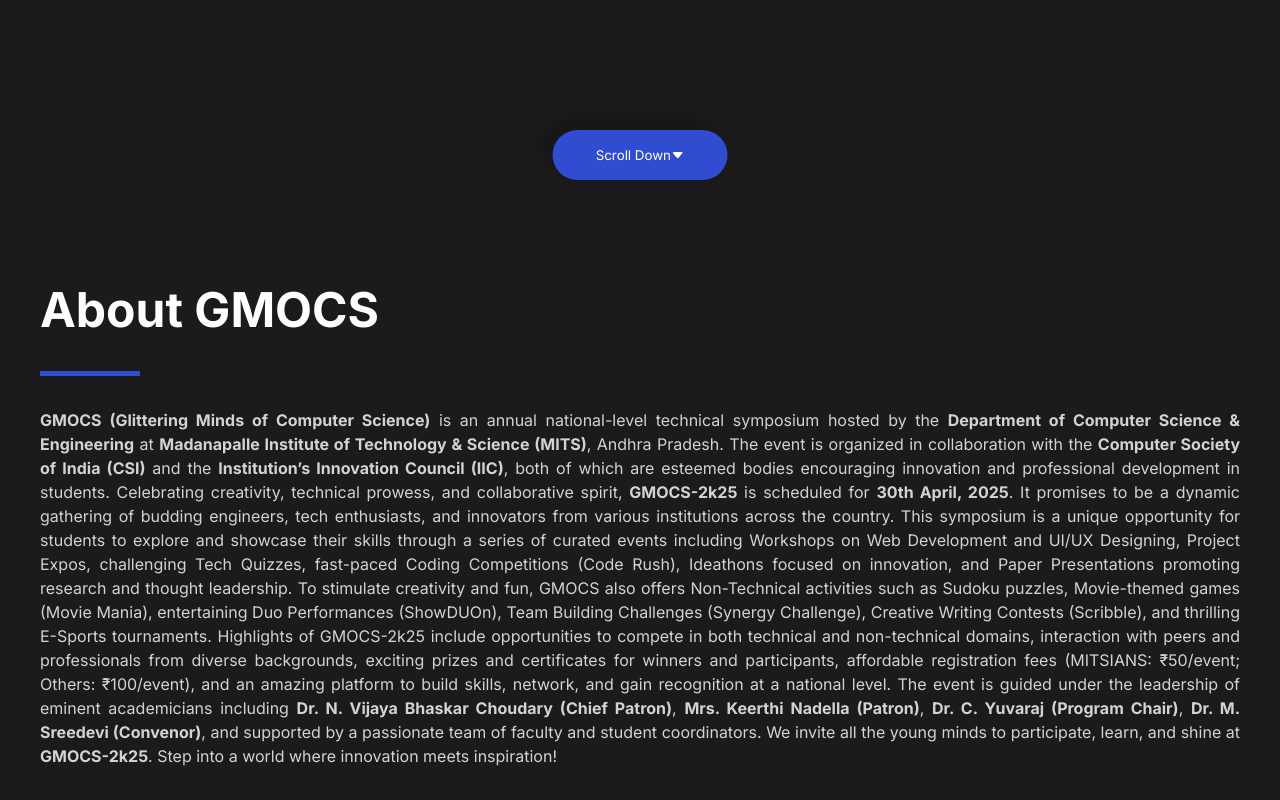
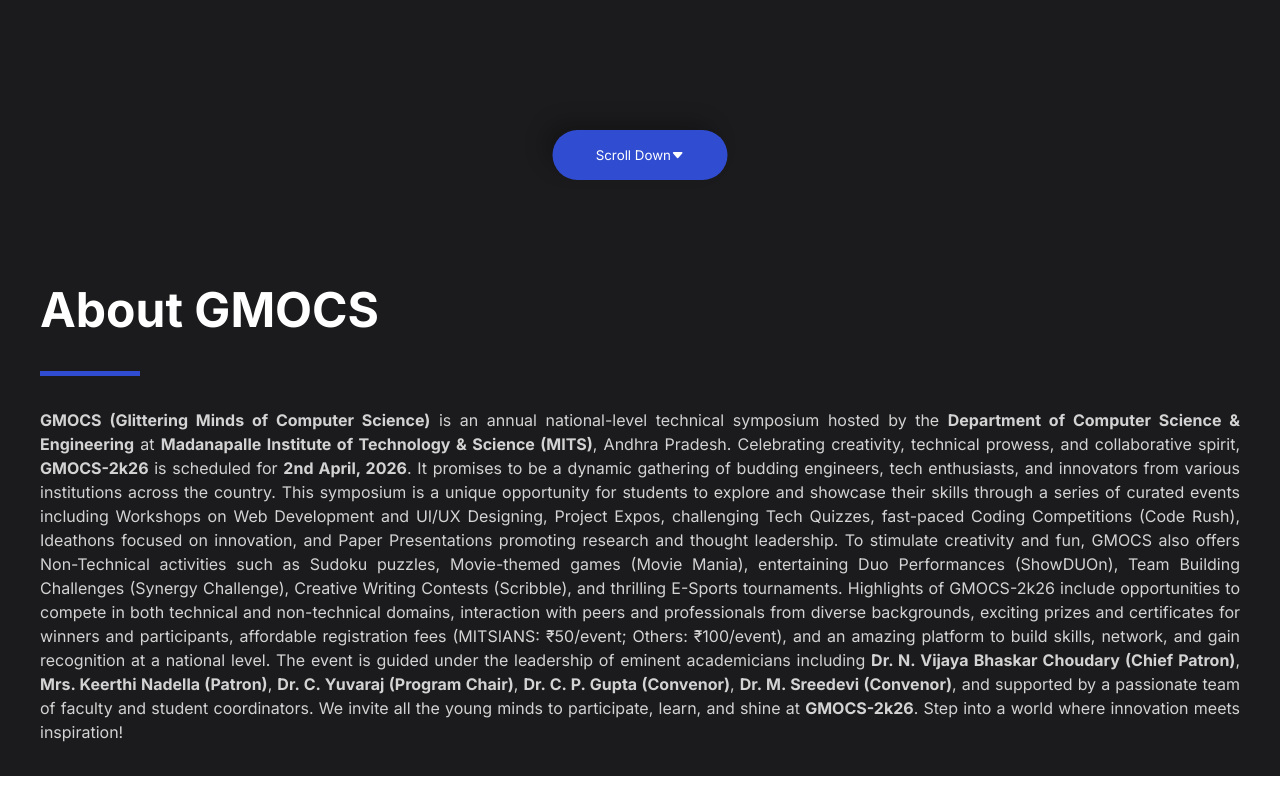
Before and after one commit to MaheshKumar1533/gmocs-3d, a React (Vite) app: page / in a window 1280 px wide. Shown: the part 600-1400 px from the top of the page. After the commit the page ends 1376 px from the top, so only its background shows below. Built offline with nearby package versions, Linux system fonts and the light colour scheme.

Commit message:
fix: Update event year from 2k25 to 2k26 in AboutGMOCS, EventDetails, and Events components

```diff
--- a/src/components/AboutGMOCS.jsx
+++ b/src/components/AboutGMOCS.jsx
@@ -1,5 +1,5 @@
 const AboutGMOCS = () => {
-  return (
+	return (
 		<div className="about-gmocs">
 			<h1>
 				About <span>G</span>MOCS
@@ -19,15 +19,10 @@
 					<strong>
 						Madanapalle Institute of Technology & Science (MITS)
 					</strong>
-					, Andhra Pradesh. The event is organized in collaboration
-					with the <strong>Computer Society of India (CSI)</strong>{" "}
-					and the{" "}
-					<strong>Institution’s Innovation Council (IIC)</strong>,
-					both of which are esteemed bodies encouraging innovation and
-					professional development in students. Celebrating
+					, Andhra Pradesh. Celebrating
 					creativity, technical prowess, and collaborative spirit,{" "}
-					<strong>GMOCS-2k25</strong> is scheduled for{" "}
-					<strong>30th April, 2025</strong>. It promises to be a
+					<strong>GMOCS-2k26</strong> is scheduled for{" "}
+					<strong>2nd April, 2026</strong>. It promises to be a
 					dynamic gathering of budding engineers, tech enthusiasts,
 					and innovators from various institutions across the country.
 					This symposium is a unique opportunity for students to
@@ -42,7 +37,7 @@
 					entertaining Duo Performances (ShowDUOn), Team Building
 					Challenges (Synergy Challenge), Creative Writing Contests
 					(Scribble), and thrilling E-Sports tournaments. Highlights
-					of GMOCS-2k25 include opportunities to compete in both
+					of GMOCS-2k26 include opportunities to compete in both
 					technical and non-technical domains, interaction with peers
 					and professionals from diverse backgrounds, exciting prizes
 					and certificates for winners and participants, affordable
@@ -55,15 +50,16 @@
 					</strong>
 					, <strong>Mrs. Keerthi Nadella (Patron)</strong>,{" "}
 					<strong>Dr. C. Yuvaraj (Program Chair)</strong>,{" "}
+					<strong>Dr. C. P. Gupta (Convenor)</strong>,{" "}
 					<strong>Dr. M. Sreedevi (Convenor)</strong>, and supported
 					by a passionate team of faculty and student coordinators. We
 					invite all the young minds to participate, learn, and shine
-					at <strong>GMOCS-2k25</strong>. Step into a world where
+					at <strong>GMOCS-2k26</strong>. Step into a world where
 					innovation meets inspiration!
 				</p>
 			</section>
 		</div>
-  );
+	);
 };
 
 export default AboutGMOCS;
--- a/src/components/EventDetails.jsx
+++ b/src/components/EventDetails.jsx
@@ -300,7 +300,7 @@
 			{window.innerWidth > 480 ? (
 				<div className="header">
 					<img src="/static/img/MITSLogo.png" alt="" />
-					<h1>GMOCS 2k25 EVENT REGISTRATION</h1>
+					<h1>GMOCS 2k26 EVENT REGISTRATION</h1>
 					<img src="/static/img/GMOCSLogo.png" alt="" />
 				</div>
 			) : (
@@ -525,8 +525,7 @@
 						}}
 					>
 						<QRCode
-							value={`upi://pay?pa=${upiId}&mc=0000&mode=02&purpose=00&am=${
-								eventName !== "E-Sports"
+							value={`upi://pay?pa=${upiId}&mc=0000&mode=02&purpose=00&am=${eventName !== "E-Sports"
 									? teamSize *
 									(college.trim() === "MITS" ? 50 : 100)
 									: modeOfParticipation === "Ludo"
--- a/src/components/Events.jsx
+++ b/src/components/Events.jsx
@@ -254,8 +254,7 @@
 	};
 
 	console.log(
-		`upi://pay?pa=maheshkumarvmk@ybl&pn=Vaileti%20Mahesh%20Kumar&mc=0000&mode=02&purpose=00&am=${
-			eventName !== "E-Sports"
+		`upi://pay?pa=maheshkumarvmk@ybl&pn=Vaileti%20Mahesh%20Kumar&mc=0000&mode=02&purpose=00&am=${eventName !== "E-Sports"
 			? teamSize * (college.trim() === "MITS" ? 50 : 100)
 			: modeOfParticipation === "Ludo"
 				? 50
@@ -290,7 +289,7 @@
 			{window.innerWidth > 480 ? (
 				<div className="header">
 					<img src="/static/img/MITSLogo.png" alt="" />
-					<h1>GMOCS 2k25 EVENTS</h1>
+					<h1>GMOCS 2k26 EVENTS</h1>
 					<img src="/static/img/GMOCSLogo.png" alt="" />
 				</div>
 			) : (
@@ -548,8 +547,7 @@
 						}}
 					>
 						<QRCode
-							value={`upi://pay?pa=${upiId}&mc=0000&mode=02&purpose=00&am=${
-								eventName !== "E-Sports"
+							value={`upi://pay?pa=${upiId}&mc=0000&mode=02&purpose=00&am=${eventName !== "E-Sports"
 									? teamSize *
 									(college.trim() === "MITS" ? 50 : 100)
 									: modeOfParticipation === "Ludo"
```
Lines whose indentation alone changed are shown as unchanged.
